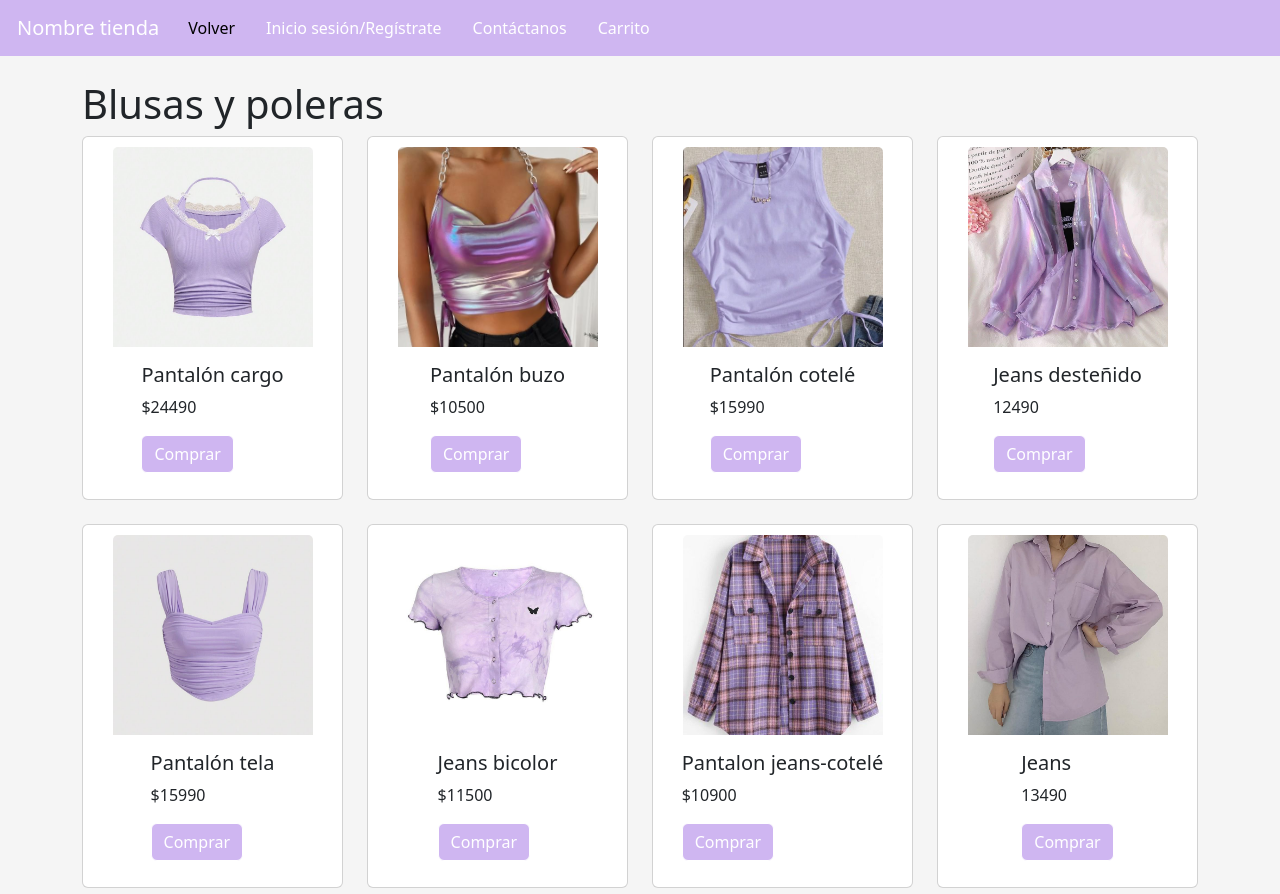
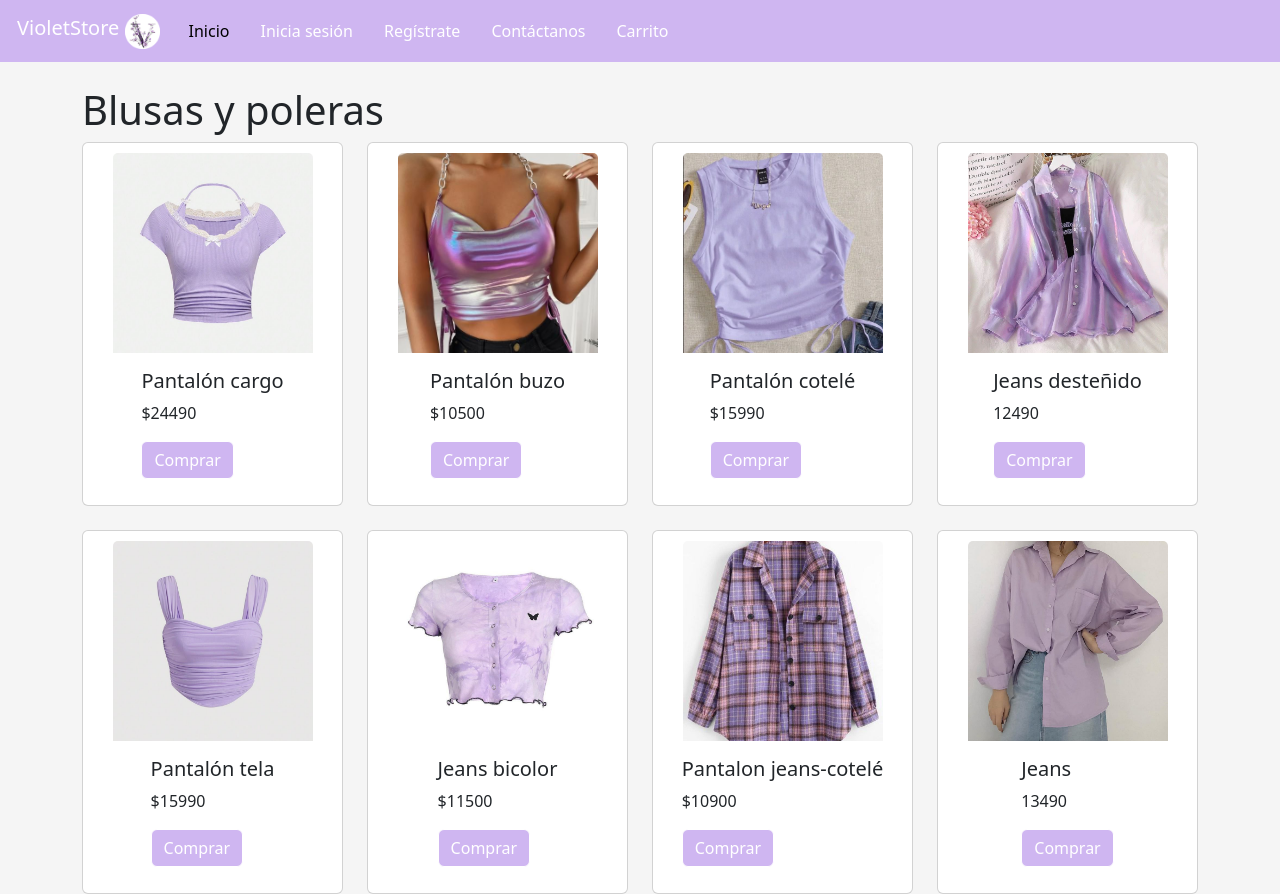
Before and after one commit to ferny06/sumativa1, a plain HTML site: page blusas.html in a window 1280 px wide. Drawn offline with nearby package versions, Linux system fonts and the light colour scheme.

Commit message:
navbar
se modifica navbar y que queden todos iguales

```diff
--- a/blusas.html
+++ b/blusas.html
@@ -10,17 +10,22 @@
   <body>
     <nav class="navbar navbar-expand-lg bg-body-tertiary">
         <div class="container-fluid">
-          <a class="navbar-brand" href="#">Nombre tienda</a>
+          <a class="navbar-brand" href="#">VioletStore
+            <img src="imagenes/logo.png" alt="Logo" width="35" height="35" class="d-inline-block align-text-top">
+          </a>
           <button class="navbar-toggler" type="button" data-bs-toggle="collapse" data-bs-target="#navbarNav" aria-controls="navbarNav" aria-expanded="false" aria-label="Toggle navigation">
             <span class="navbar-toggler-icon"></span>
           </button>
           <div class="collapse navbar-collapse" id="navbarNav">
             <ul class="navbar-nav">
               <li class="nav-item">
-                <a class="nav-link active" aria-current="page" href="index.html">Volver</a>
+                <a class="nav-link active" aria-current="page" href="index.html">Inicio</a>
               </li>
               <li class="nav-item">
-                <a class="nav-link" href="#">Inicio sesión/Regístrate</a>
+                <a class="nav-link" href="#">Inicia sesión</a>
+              </li>
+              <li class="nav-item">
+                <a class="nav-link" href="#">Regístrate</a>
               </li>
               <li class="nav-item">
                 <a class="nav-link" href="#">Contáctanos</a>
```
Also changed, not shown: faldas.html (+8 -3 lines), novedades.html (+8 -3 lines), pantalones.html (+8 -3 lines).
